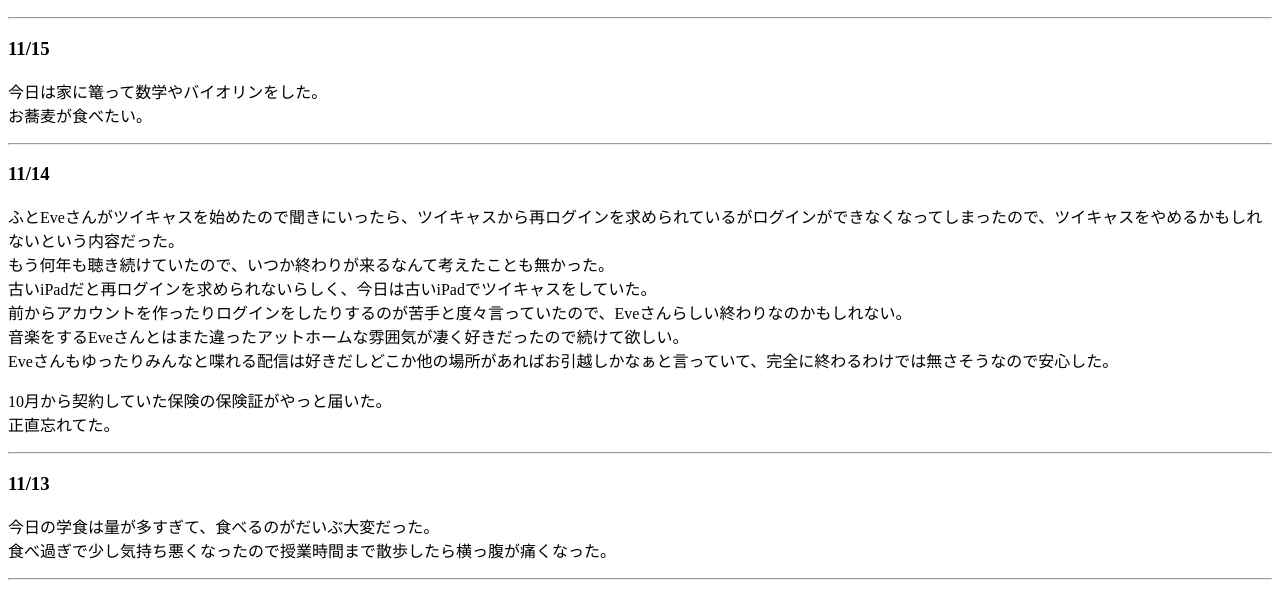
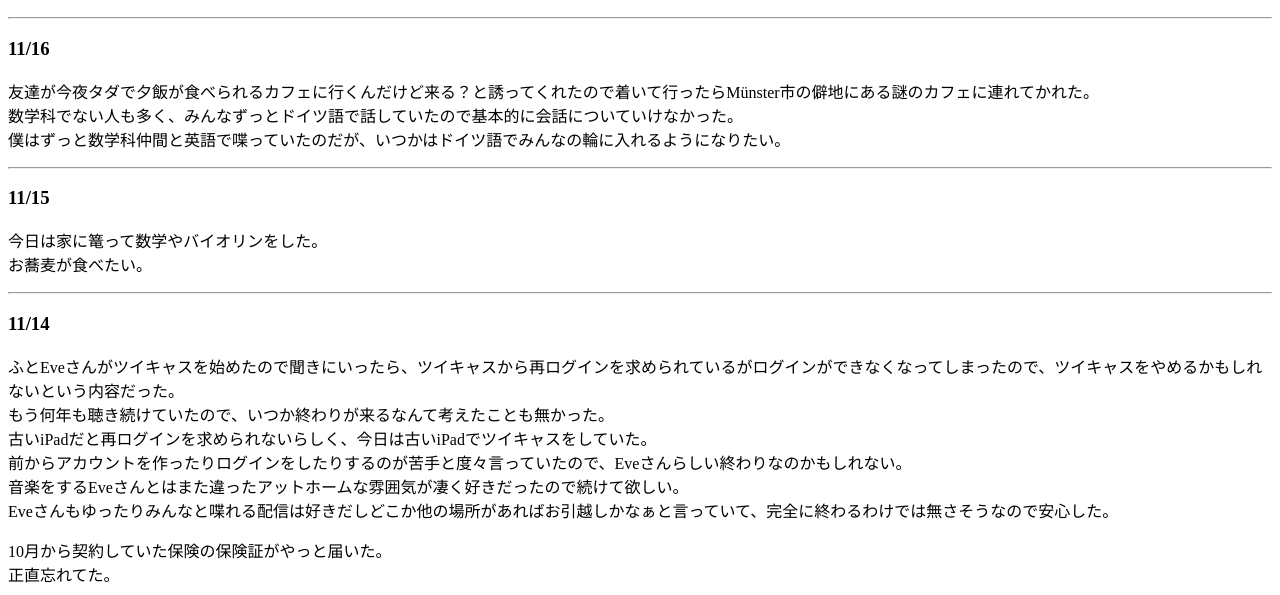
Before and after one commit to ikahakatsu/ikahakatsu.github.io, a plain HTML site: page zakki/diary202611.html in a window 1280 px wide. Shown: the part 194-789 px from the top of the page. Drawn offline with Linux system fonts and the light colour scheme.

Commit message:
diary202611.html を更新

```diff
--- a/zakki/diary202611.html
+++ b/zakki/diary202611.html
@@ -11,6 +11,13 @@
   </header>
   <h1>日記</h1>
     <h2>2026年11月</h2>
+      <hr>
+      <h3>11/16</h3>
+        <p>
+          友達が今夜タダで夕飯が食べられるカフェに行くんだけど来る？と誘ってくれたので着いて行ったらMünster市の僻地にある謎のカフェに連れてかれた。<br>
+          数学科でない人も多く、みんなずっとドイツ語で話していたので基本的に会話についていけなかった。<br>
+          僕はずっと数学科仲間と英語で喋っていたのだが、いつかはドイツ語でみんなの輪に入れるようになりたい。
+        </p>
       <hr>
       <h3>11/15</h3>
         <p>
```
